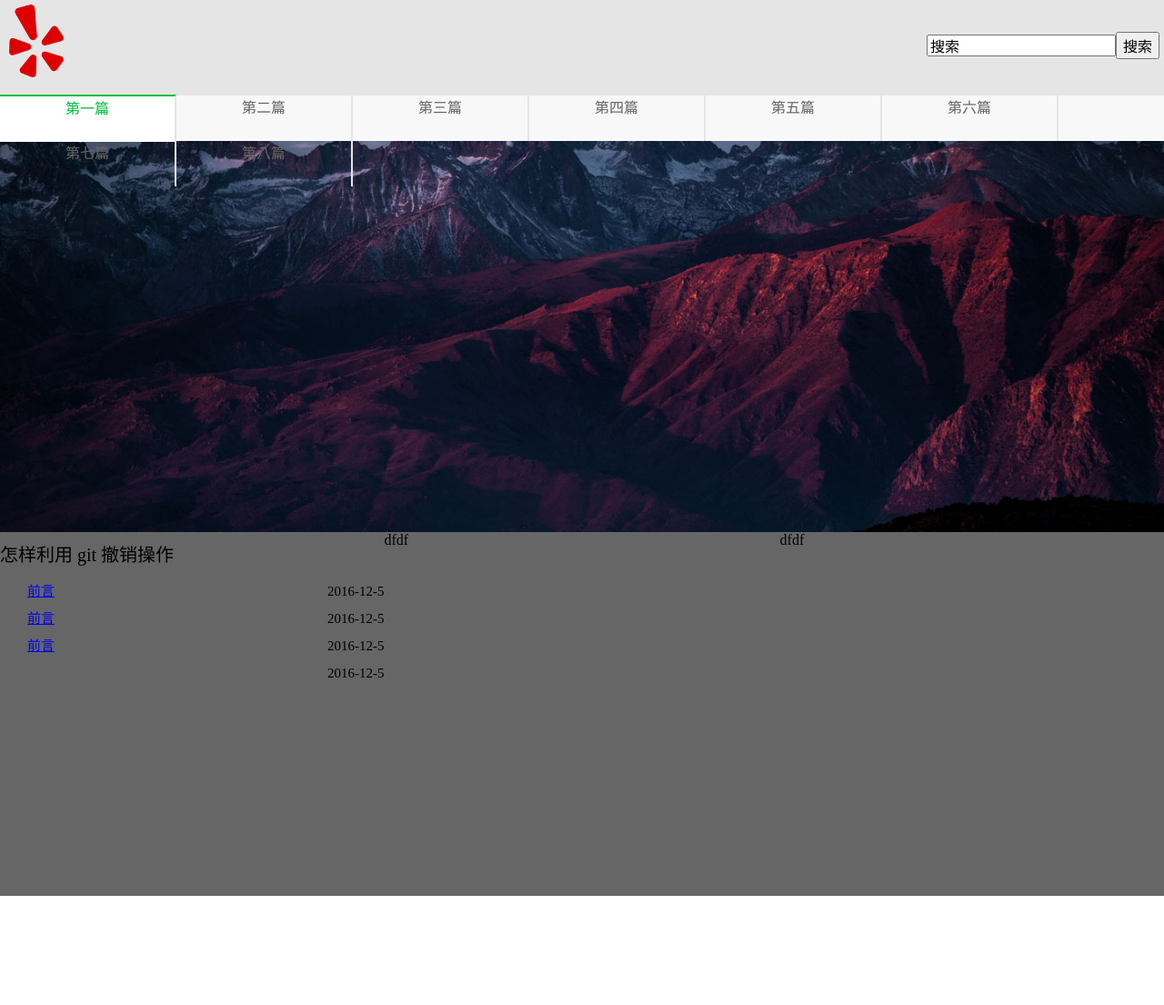
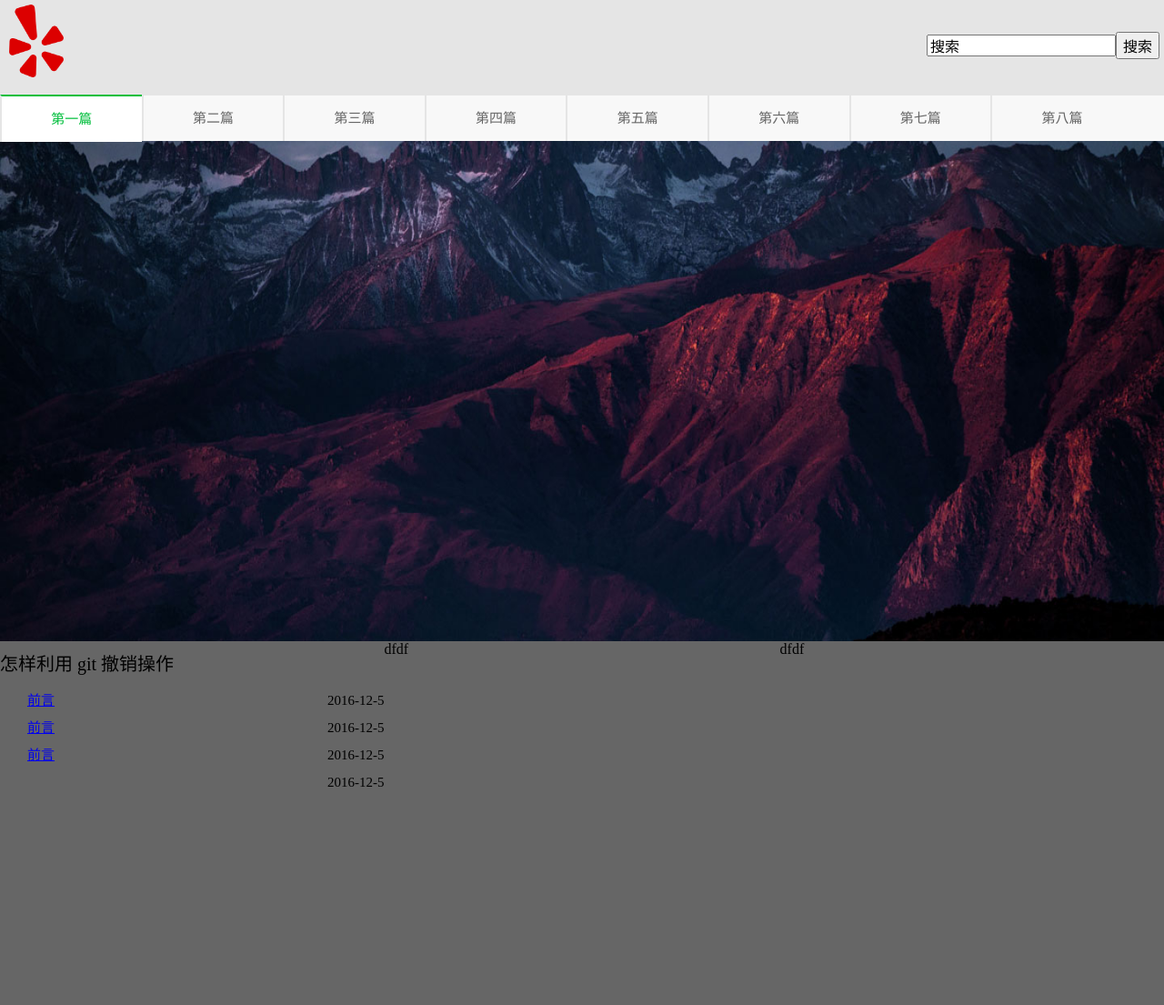
Before and after one commit to gudaozhisensen/qianduan, a plain HTML site: page index.html in a window 1280 px wide. Shown: the whole page at 91% size. Before the commit the page ends 985 px from the top, so only its background shows below. Drawn offline with Linux system fonts and the light colour scheme.

Commit message:
前端练习

```diff
--- a/index.html
+++ b/index.html
@@ -26,9 +26,9 @@ and open the template in the editor.
         </div>
 
             <!--展示区-->
-            <div class="show_tab">
+            <div class="content">
                   <!--标签切换区-->
-
+                  <div class="show_tab">
                       <ul class="tab clearfix" >
                           <li class="tab-item tab-active"> 第一篇 </li>
                           <li class="tab-item"> 第二篇 </li>
@@ -40,7 +40,7 @@ and open the template in the editor.
                           <li class="tab-item"> 第八篇 </li>
                       </ul>
 
-
+                  </div>
 
             <!--图片轮播区-->
             <div class="bg">
--- a/resource/style.css
+++ b/resource/style.css
@@ -8,14 +8,18 @@ and open the template in the editor.
     Author     : lx
 */
 .demo{
-    min-width: 480px;
+
+     width: 100%;
+    min-width: 1280px;
+    min-height: 920px;
     background: #ccffff;
-    width: 100%;
+
     height: auto;
 }
 .top{
 
     width: 100%;
+    min-width: 1280px;
     height: 100px;
     background: #e5e5e5;
     padding-top: 5px;
@@ -34,15 +38,26 @@ and open the template in the editor.
     padding-right: 5px;
 }
 
-.show_tab{
+.content{
+
+    position: absolute;
 
     width: 100%;
     height: 600px;
     float: left;
 
 }
+
+.show_tab{
+    position: absolute;
+    top:100;
+    left: 0;
+    width: 100%;
+    height: 50px;
+
+}
 .tab{
-    position: absolute;
+
     left: 0;
     top: 100;
     width: 100%;
@@ -54,12 +69,13 @@ and open the template in the editor.
 
 }
 .tab .tab-item{
-  display: inline;
-   float: left;
-    width: 15%;
+    display: inline;
+    float: left;
+    width: 12%;
     height: 50px;
     text-align: center;
-    border-right:2px solid #e5e5e5;/*设置字旁边的线*/
+    font:15px/50px "Microsoft Yahei";/*设置字的大小和字体*/
+    border-left:2px solid #e5e5e5;/*设置字旁边的线*/
 
 
 }
@@ -69,9 +85,11 @@ and open the template in the editor.
     border-top: 2px solid #00be3c;
     margin: -1px 0;/*抵消border添加多的2px*/
 }
+
 .bg{
+
     width: 100%;
-    height: 480px;
+    height: 100%;
      background: #333333;
 }
 
@@ -91,14 +109,14 @@ and open the template in the editor.
 
 .bg .img{
     width: 100%;
-    height: 480px;
+     height: 100%;
     margin: 0 auto;
 }
 
 .bg .img img{
 
     width: 100%;
-   height: 480px;
+   height: 100%;
     margin: 0 auto; /*居中对齐*/
 
 }
@@ -109,6 +127,7 @@ and open the template in the editor.
     background: #666;
 }
 .cont-l{
+    display: inline-block;
      float: left;
     width: 33%;
     height: 100%;
```
